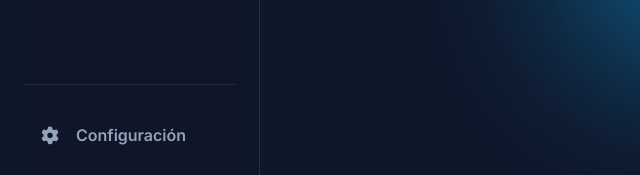
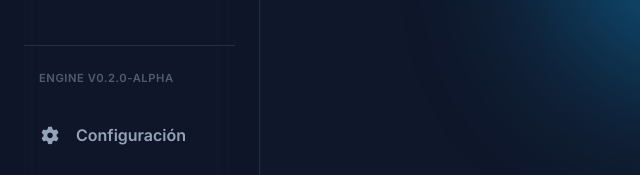
Before and after one commit to BallenAvida/StudyHub-From-student-to-engineer, a website: page index.html in a window 1280 px wide. Shown: the part 538-713 px from the top of the page, 0-640 px from the left. Drawn offline with Linux system fonts and the light colour scheme.

Commit message:
chore: versioning v0.2.0-alpha and footer display

```diff
--- a/hub.css
+++ b/hub.css
@@ -1,4 +1,15 @@
 /* ─── Dashboard Layout ─────────────────────────────────────────── */
+.version-tag {
+    font-size: 0.7rem;
+    color: var(--text-secondary);
+    opacity: 0.5;
+    padding: 0 15px;
+    margin-bottom: 5px;
+    font-weight: 600;
+    letter-spacing: 0.05em;
+    text-transform: uppercase;
+}
+
 .dashboard-layout {
     display: flex;
     min-height: 100vh;
--- a/index.html
+++ b/index.html
@@ -46,6 +46,7 @@
             </nav>
 
             <div class="sidebar-footer">
+                <div class="version-tag">Engine v0.2.0-alpha</div>
                 <a href="#" class="nav-item" data-target="view-configuracion">
                     <i class="fa-solid fa-gear"></i>
                     <span>Configuración</span>
```
Also changed, not shown: package.json (added, +11 -0 lines).
